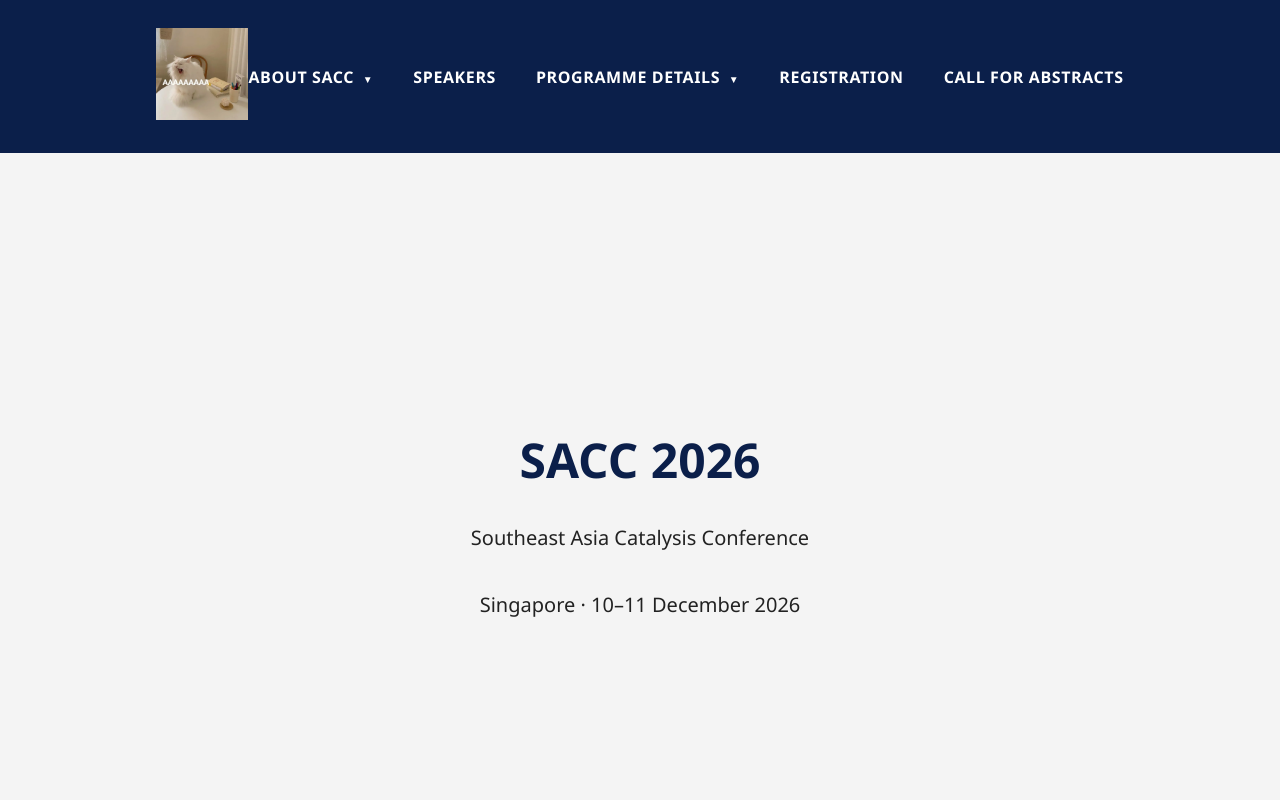
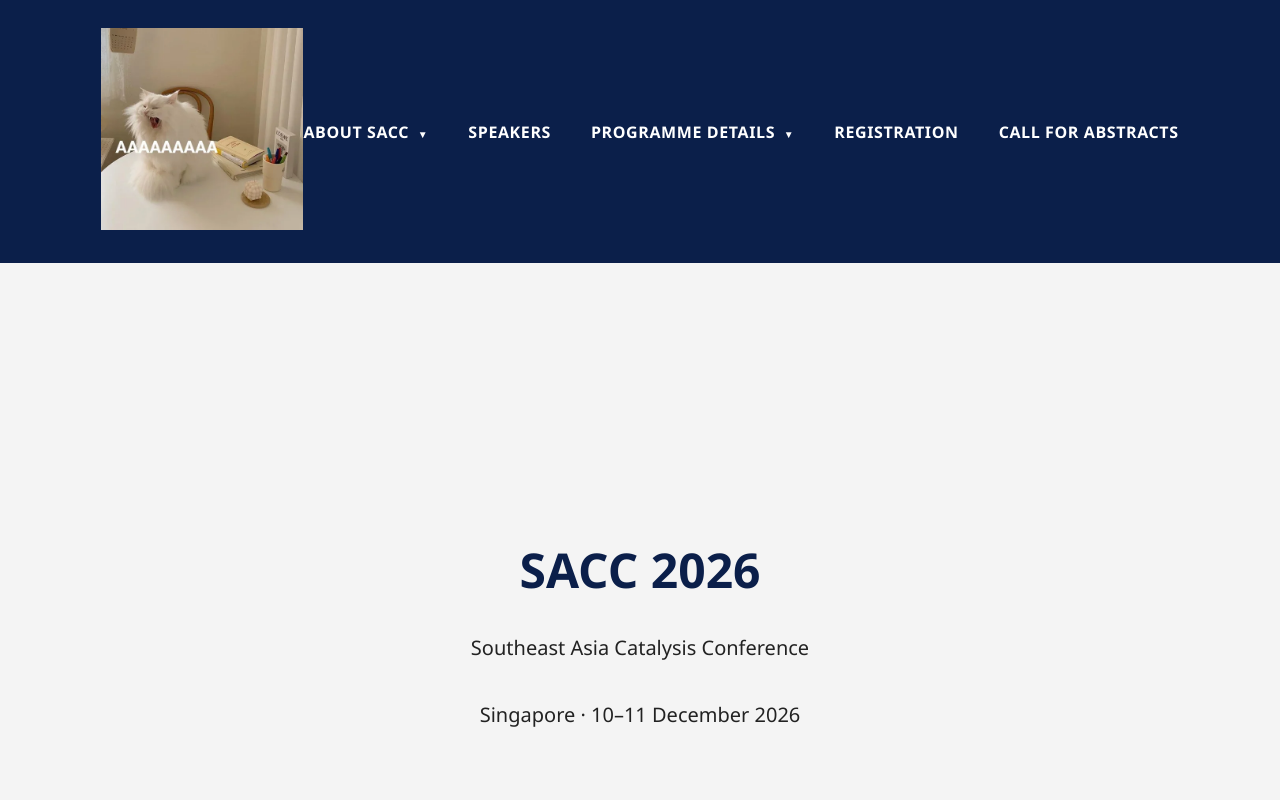
Before and after one commit to sacc2026/sacc2026, a Next.js app: page / in a window 1280 px wide. Shown: the top 800 px of the page. Built offline with nearby package versions, Linux system fonts and the light colour scheme.

Commit message:
Increase header logo height from 92px to 202px

```diff
--- a/app/globals.css
+++ b/app/globals.css
@@ -21,7 +21,7 @@ body {
 }
 
 .header-logo {
-  height: 92px;
+  height: 202px;
 }
 
 /* ===== NAVIGATION ===== */
```
